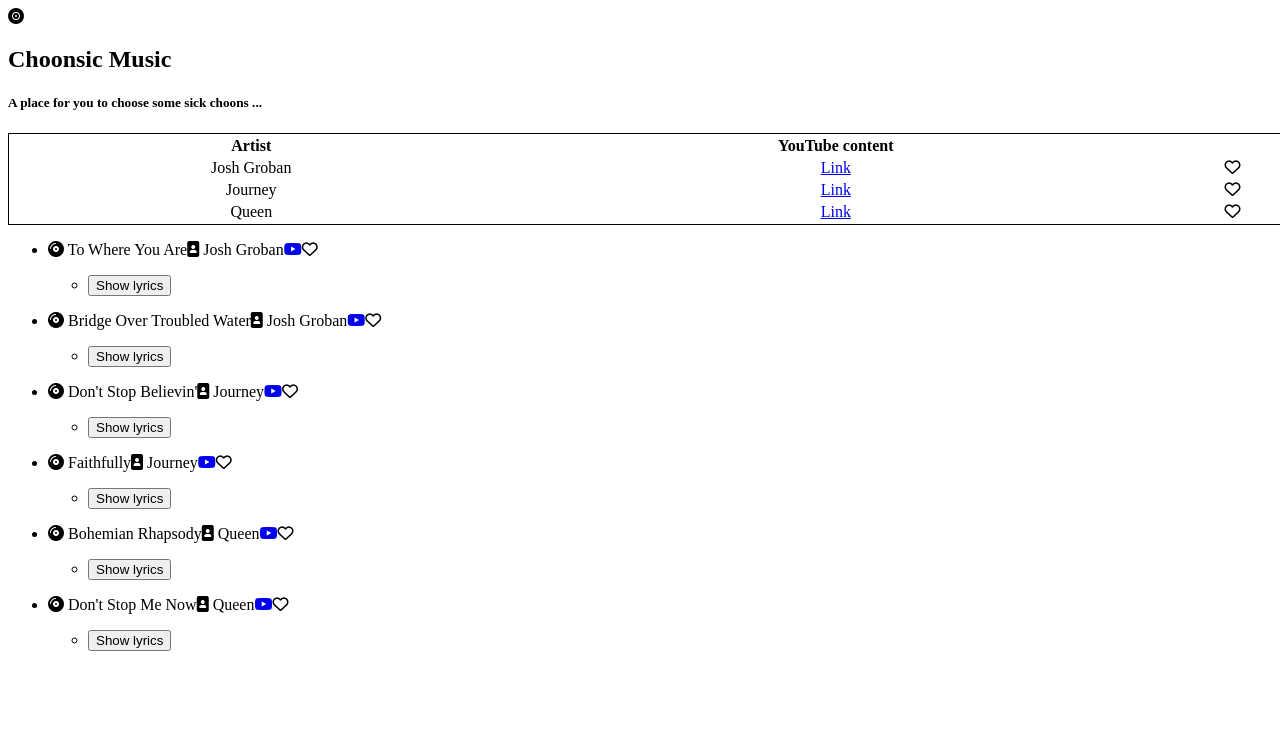
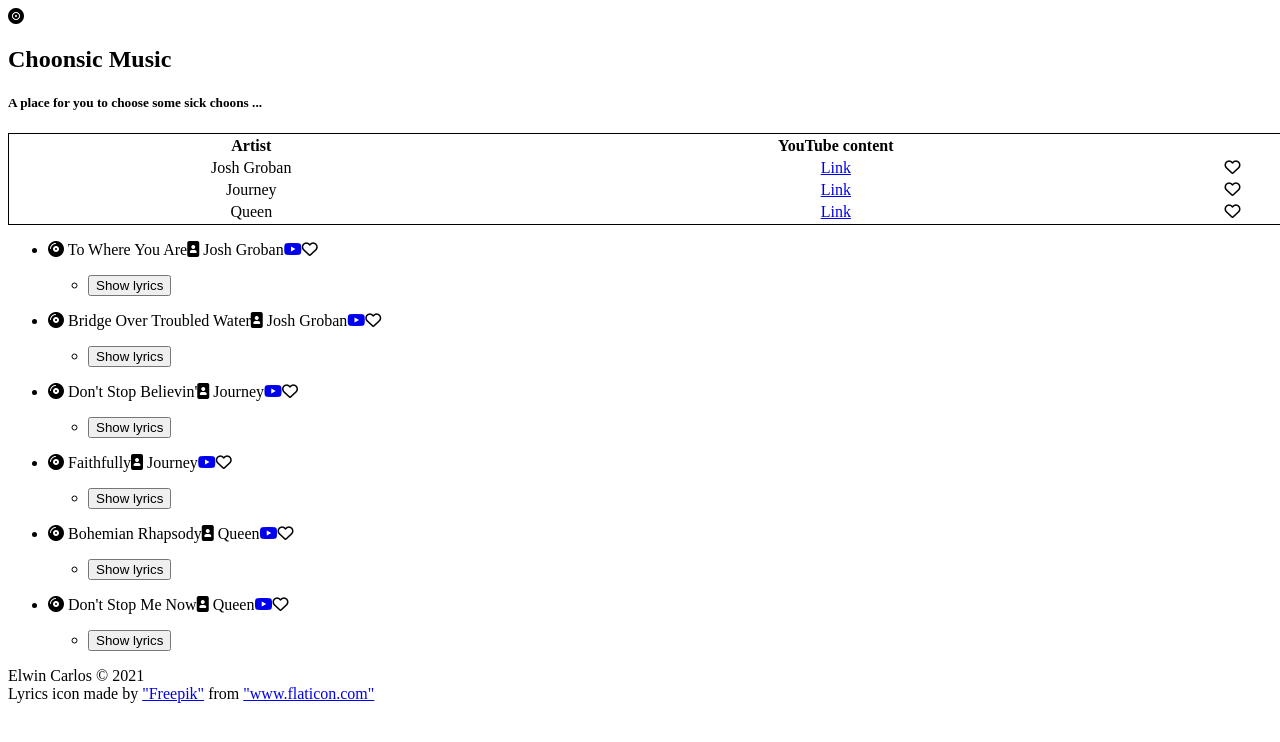
Before and after one commit to ecarlos09/ee-music-app, a React app: page / in a window 1280 px wide. Shown: the top 742 px of the page. Built offline with nearby package versions, Linux system fonts and the light colour scheme.

Commit message:
refactor imports by using destructuring

```diff
--- a/src/App.js
+++ b/src/App.js
@@ -1,8 +1,7 @@
 import React from 'react';
 
-import Header from './components/Header';
-import Artists from './components/Artists';
-import Singles from './components/Singles';
+import { Header, Footer } from './layout';
+import { Artists, Singles } from './components';
 
 function App() {
     return (
@@ -17,7 +16,7 @@
             </main>
 
             <footer>
-
+                <Footer />
             </footer>
         </>
     );
```
